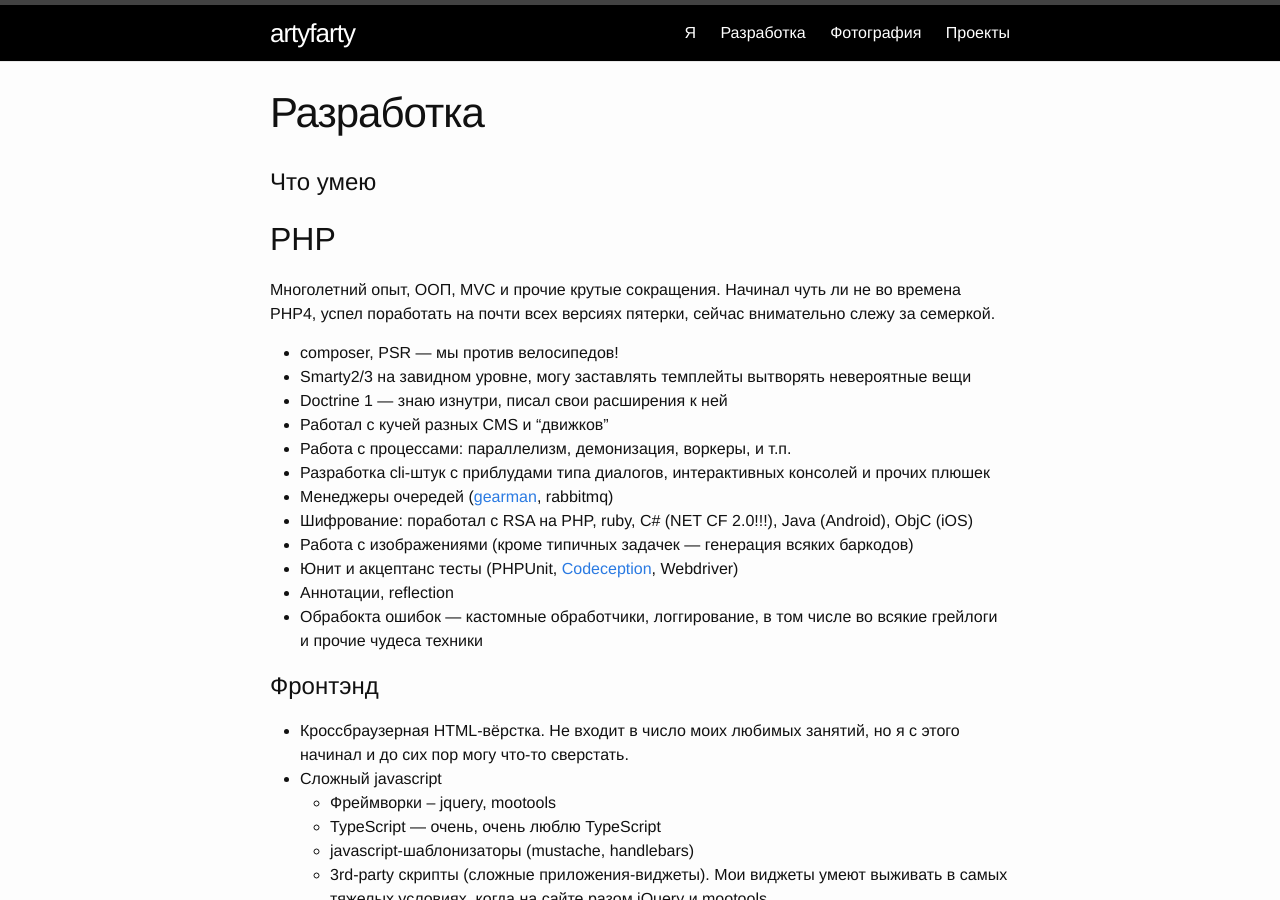
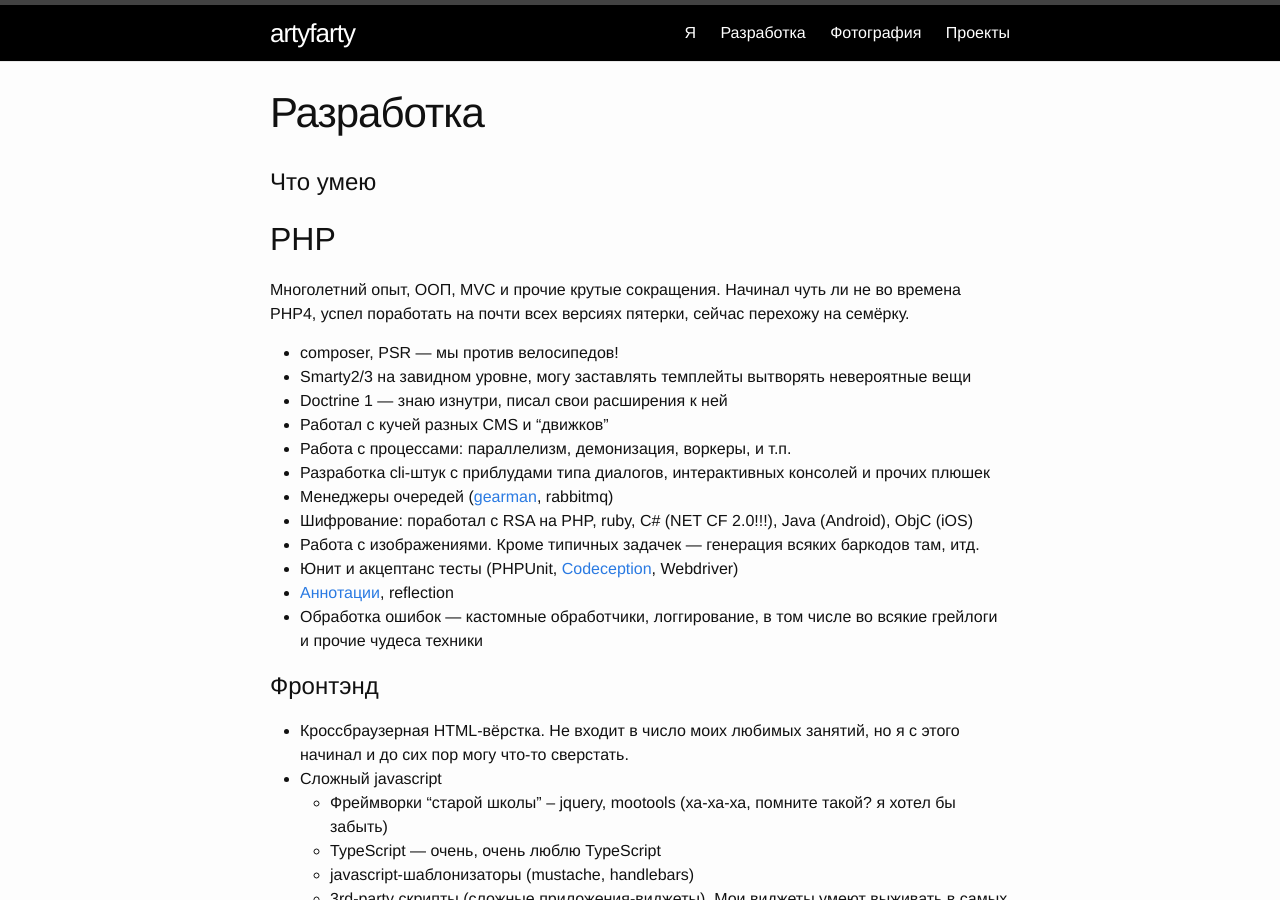
Before and after one commit to artyfarty/artyfartyio.github.io, a Jekyll site: the page built from devel.md, in a window 1280 px wide and 900 px high. Built offline with Jekyll 4.4.1, drawn with Linux system fonts in a browser that asks for light colours.

Commit message:
Update devel.md

```diff
--- a/devel.md
+++ b/devel.md
@@ -8,7 +8,7 @@ weight: 20
 # Что умею
 
 ## PHP
-Многолетний опыт, ООП, MVC и прочие крутые сокращения. Начинал чуть ли не во времена PHP4, успел поработать на почти всех версиях пятерки, сейчас внимательно слежу за семеркой.
+Многолетний опыт, ООП, MVC и прочие крутые сокращения. Начинал чуть ли не во времена PHP4, успел поработать на почти всех версиях пятерки, сейчас перехожу на семёрку.
 
 * composer, PSR — мы против велосипедов!
 * Smarty2/3 на завидном уровне, могу заставлять темплейты вытворять невероятные вещи
@@ -18,15 +18,15 @@ weight: 20
 * Разработка cli-штук с приблудами типа диалогов, интерактивных консолей и прочих плюшек
 * Менеджеры очередей ([gearman](http://gearman.org/), rabbitmq)
 * Шифрование: поработал с RSA на PHP, ruby, C# (NET CF 2.0!!!), Java (Android), ObjC (iOS)
-* Работа с изображениями (кроме типичных задачек — генерация всяких баркодов)
+* Работа с изображениями. Кроме типичных задачек — генерация всяких баркодов там, итд.
 * Юнит и акцептанс тесты (PHPUnit, [Codeception](http://codeception.com/), Webdriver)
-* Аннотации, reflection
-* Обрабокта ошибок — кастомные обработчики, логгирование, в том числе во всякие грейлоги и прочие чудеса техники
+* [Аннотации](https://github.com/doctrine/annotations), reflection
+* Обработка ошибок — кастомные обработчики, логгирование, в том числе во всякие грейлоги и прочие чудеса техники
 
 # Фронтэнд
 * Кроссбраузерная HTML-вёрстка. Не входит в число моих любимых занятий, но я с этого начинал и до сих пор могу что-то сверстать.
 * Сложный javascript
-  * Фреймворки – jquery, mootools
+  * Фреймворки "старой школы" – jquery, mootools (ха-ха-ха, помните такой? я хотел бы забыть)
   * TypeScript — очень, очень люблю TypeScript
   * javascript-шаблонизаторы (mustache, handlebars)
   * 3rd-party скрипты (сложные приложения-виджеты). Мои виджеты умеют выживать в самых тяжелых условиях, когда на сайте разом jQuery и mootools.
```
